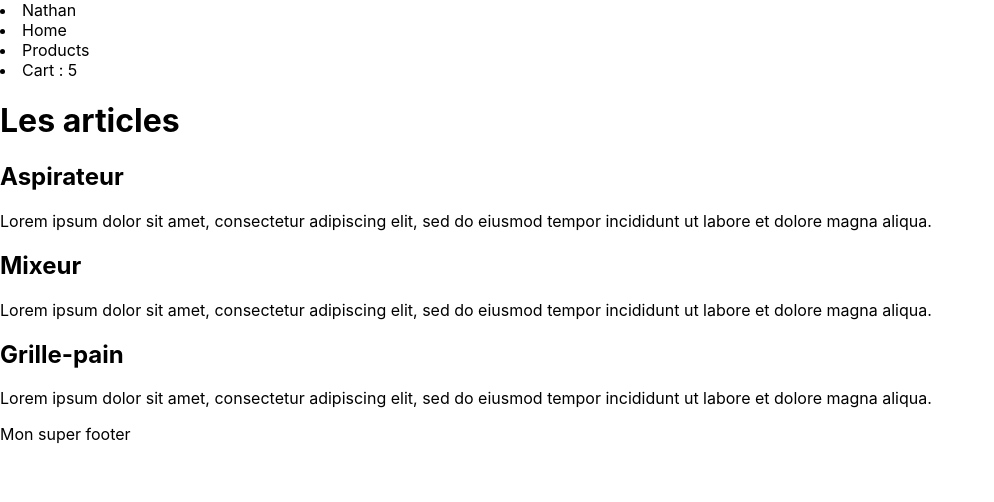
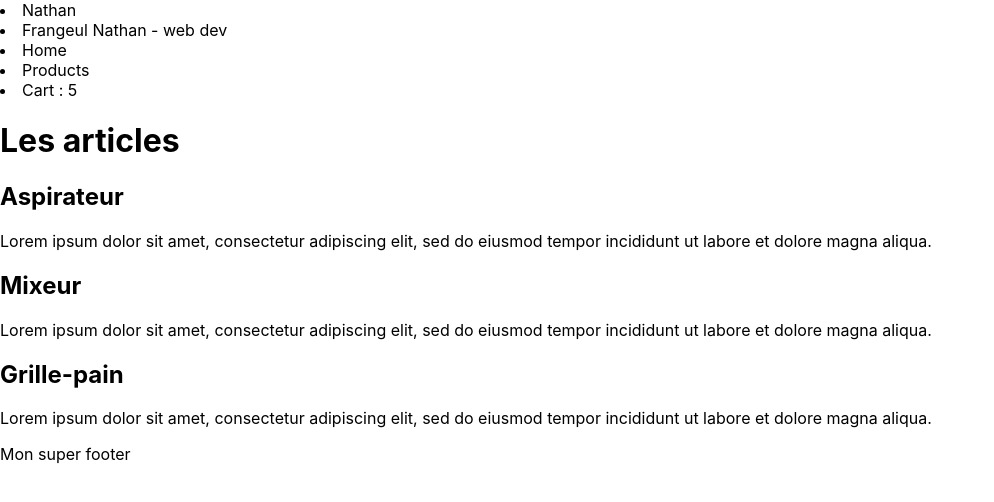
Before and after one commit to Anakin-66/exo-ecom, a React (Create React App) app: page / in a window 1280 px wide. Shown: the top 502 px of the page, without its empty margins (0-994 px from the left). Built offline with nearby package versions, Linux system fonts and the light colour scheme.

Commit message:
added object

```diff
--- a/src/Header.js
+++ b/src/Header.js
@@ -1,16 +1,27 @@
 function Header () {
+
+    const userInfos = {
+        lastname: "Frangeul",
+        firstname: "Nathan",
+        job: "web dev",
+    }
+
     const userOnline = true
     const name = 'Nathan';
     const productsInCart = 5;
+
     return (
         <header>
             <nav>
                 <lu>
+                    {/* Opérateur ternaire exo 1 */}
                     { userOnline ? <li>{name}</li> : <li>Veuillez vous connecter</li> }
+                    {/* Opérateur ternaire exo 3 */}
+                    { userOnline ? <li>{userInfos.lastname} {userInfos.firstname} - {userInfos.job}</li> : <li>Veuillez vous connecter</li> }
 
                     <li>Home</li>
                     <li>Products</li>
-
+                    {/* Opérateur ternaire exo 2 */}
                     { productsInCart > 0 ? <li>Cart : {productsInCart} </li> : <li>Pas d'items au panier</li> }
                 </lu>
             </nav>
```
